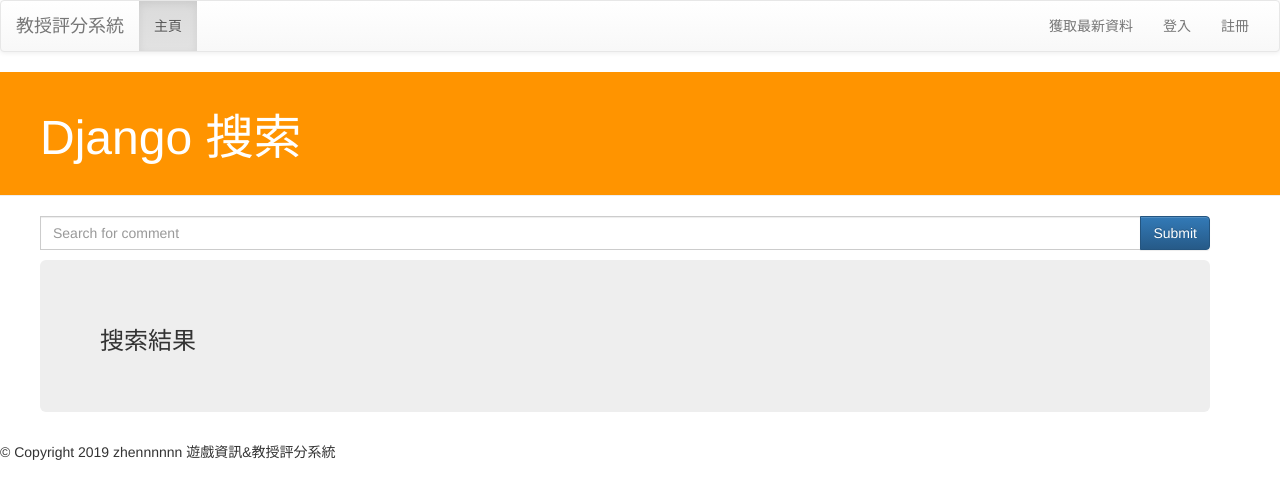
After one commit to yl3218/FaDaCai, a Django app: page /search/ in a window 1280 px wide. The commit adds this page. Shown: the top 499 px of the page. Run offline with Django 3.2, Linux system fonts and the light colour scheme; some libraries are stand-ins or nearby versions.

Commit message:
add search

```diff
--- a/blog/templates/blog/base.html
+++ b/blog/templates/blog/base.html
@@ -46,7 +46,8 @@
             <a>{{ request.session.user_name }}，歡迎您登入!</a>
           </li>
           <li><a href="/create/">發表評分</a></li>
-          <li><a href="/list">查看所有評分</a></li>
+          <li><a href="/list/">查看所有評分</a></li>
+          <li><a href="/search/">搜索</a></li>
           <li><a href="/logout/">登出</a></li>
           {% else %}
           <li><a href="/login/">登入</a></li>
--- /dev/null
+++ b/blog/templates/blog/post_search.html
@@ -0,0 +1,59 @@
+{% extends "blog/base.html" %}
+{% load staticfiles %}
+{% block title %}<title>Django 查看所有評分</title>{% endblock %}
+
+{% block link %}
+<link rel="stylesheet" href="//maxcdn.bootstrapcdn.com/bootstrap/3.3.7/css/bootstrap.min.css">
+<link rel="stylesheet" href="//maxcdn.bootstrapcdn.com/bootstrap/3.3.7/css/bootstrap-theme.min.css">
+<script src="//code.jquery.com/jquery-1.11.1.min.js"></script>
+<link rel="stylesheet" href="{% static 'css/blog.css' %}">
+{% endblock %}
+
+
+
+{% block content %}
+<div class="page-header">
+    <h1><a href="">Django 搜索</a></h1>
+</div>
+
+
+
+<div class="content container">
+    <div class="row">
+        <div class="col-md">
+            <form method="POST">
+                <div class="input-group" id="adv-search">
+                    {% csrf_token %}
+                    <input name="condition" type="text" class="form-control" placeholder="Search for comment" />
+                    <div class="input-group-btn">
+                        <div class="btn-group" role="group">
+                            <input type="submit" class="btn btn-primary save">
+                        </div>
+                    </div>
+
+                </div>
+            </form>
+            <p></p>
+            <div class="jumbotron">
+                <h3>搜索結果</h3>
+                {% for post in posts %}
+                <div class="post">
+                    <div class="date">
+                        <p>發佈時間: {{ post.published_date }}</p>
+                    </div>
+                    <h1>
+                        <p>課程名稱：{{ post.title }}</p>
+                    </h1>
+                    <p>授課教授：{{ post.teacher }}</p>
+                    <p>修課學期：{{ post.class_time }}</p>
+                    <p>評分：{{ post.grade }}</p>
+                    <p>評語：{{ post.comment }}</p>
+                </div>
+                {% endfor %}
+            </div>
+        </div>
+    </div>
+</div>
+
+
+{% endblock %}
--- a/blog/urls.py
+++ b/blog/urls.py
@@ -1,16 +1,18 @@
-from django.urls import path,re_path
+from django.urls import path, re_path
 from django.contrib import admin
 from . import views
 
 urlpatterns = [
+    path('', views.index),
+    path('search/', views.search),
     path('list/', views.post_list, name='post_list'),
     path('create/', views.post_create, name='post_create'),
-    path('index/',views.index),
-    path('login/',views.login),
-    path('logout/',views.logout),
-    path('register/',views.register),
-    path('crawler/',views.crawler),
-    re_path('detail/(\d+)/$',views.detail)
+    path('index/', views.index),
+    path('login/', views.login),
+    path('logout/', views.logout),
+    path('register/', views.register),
+    path('crawler/', views.crawler),
+    re_path('detail/(\d+)/$', views.detail)
 ]
 
 #from gameapp import views
--- a/blog/views.py
+++ b/blog/views.py
@@ -12,6 +12,7 @@ from bs4 import BeautifulSoup
 import urllib
 import re
 import html
+from django.db.models import Q
 
 # Create your views here.
 
@@ -222,3 +223,16 @@ def detail(request, detailid=None):
 
     # cContent反轉譯，且由於巴哈有延遲載入，因此src屬性名稱不同需替換
     return render(request, "blog/detail.html", locals())
+
+
+def search(request):
+
+    if request.method == "POST":
+        print(request.POST.get('condition'))
+
+        posts = Post.objects.filter(
+            Q(teacher__contains=request.POST.get('condition')) | Q(title__contains=request.POST.get('condition')))
+    else:
+        posts = None
+
+    return render(request, "blog/post_search.html", {'posts': posts})
```
Also changed, not shown: blog/templates/blog/index.html (+20 -2 lines).
